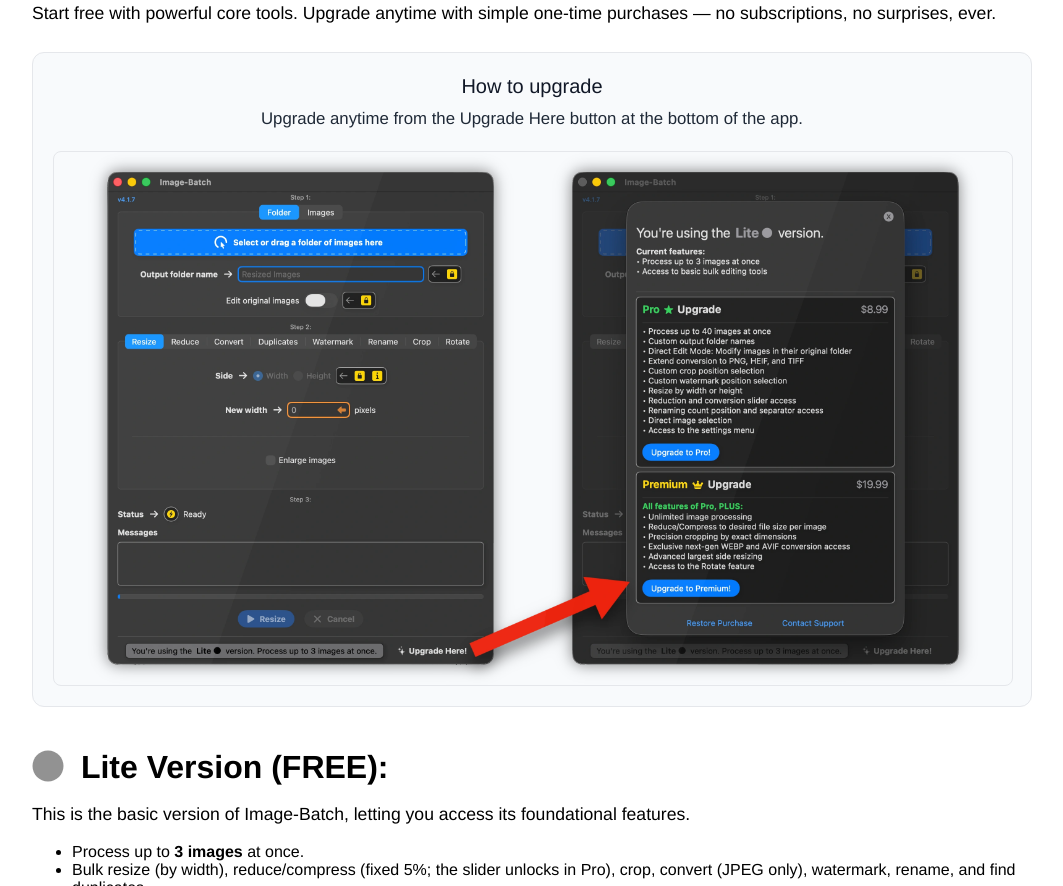
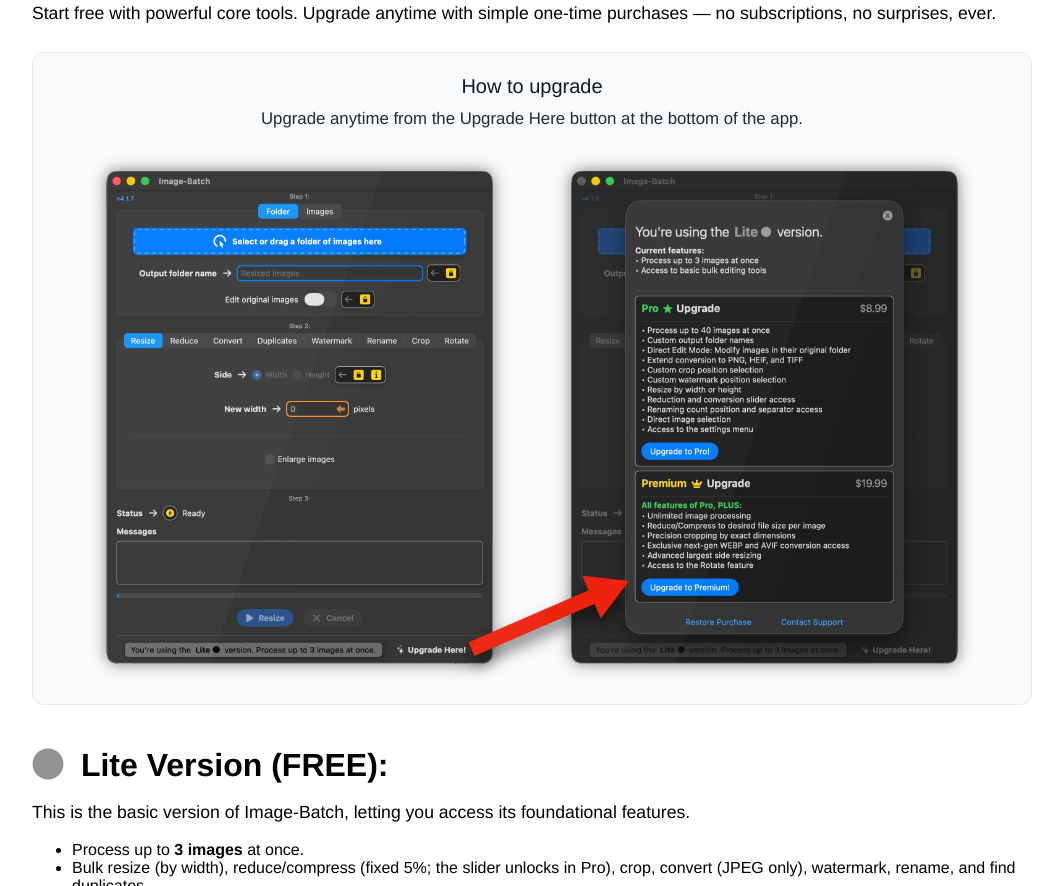
Before and after one commit to codyficht/image-batch-website, a plain HTML site: page pricing.html in a window 1280 px wide. Shown: the part 648-1534 px from the top of the page, without its empty margins (108-1171 px from the left). Drawn offline with Linux system fonts and the light colour scheme.

Commit message:
Website: remove inner border on pricing page upgrade screenshot

```diff
--- a/main.css
+++ b/main.css
@@ -90,8 +90,6 @@ main {
     height: auto;
     margin: 0 auto;
     aspect-ratio: 3100 / 1724;
-    border: 1px solid #e5e7eb;
-    border-radius: 8px;
 }
 
 
```
